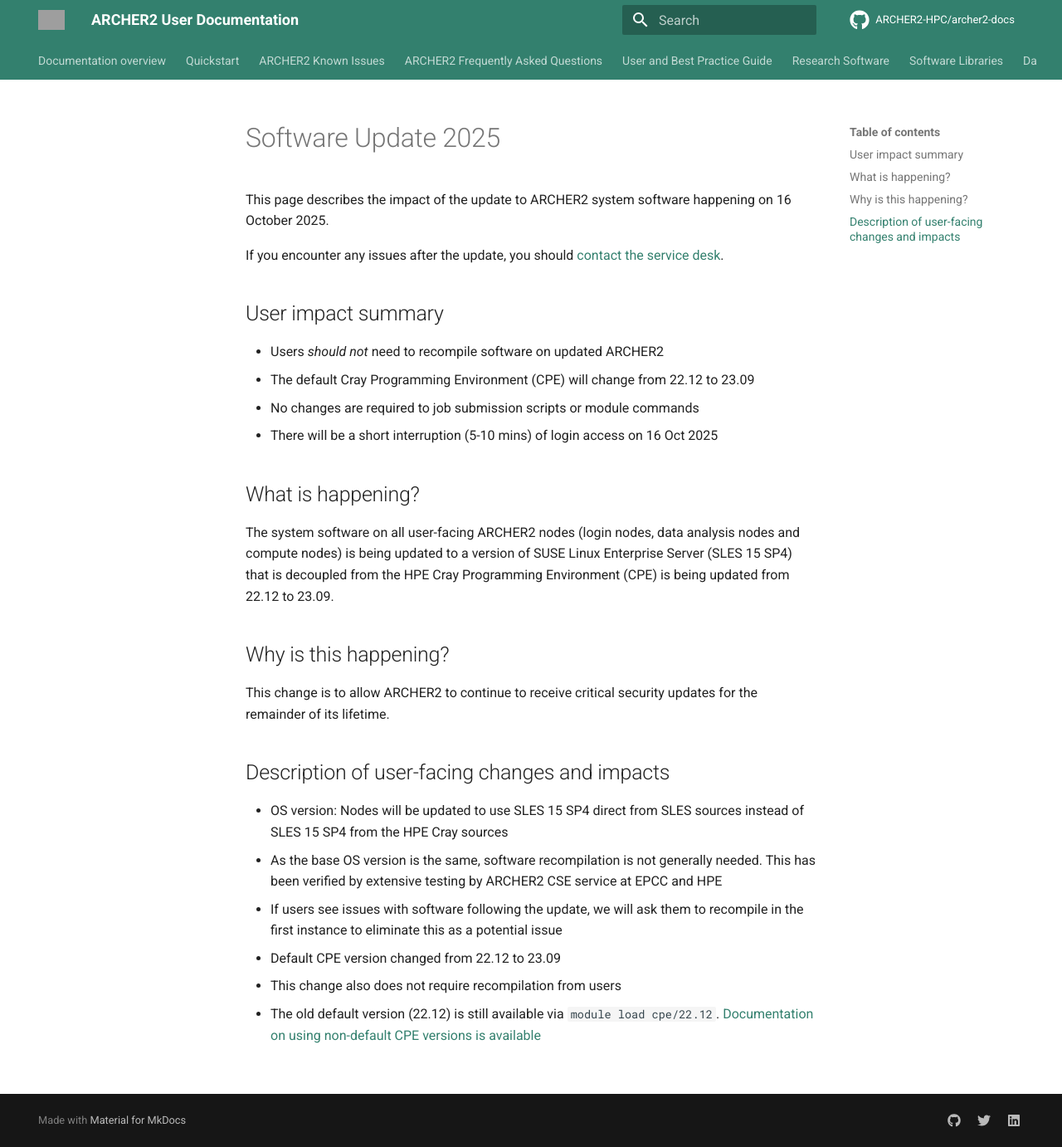
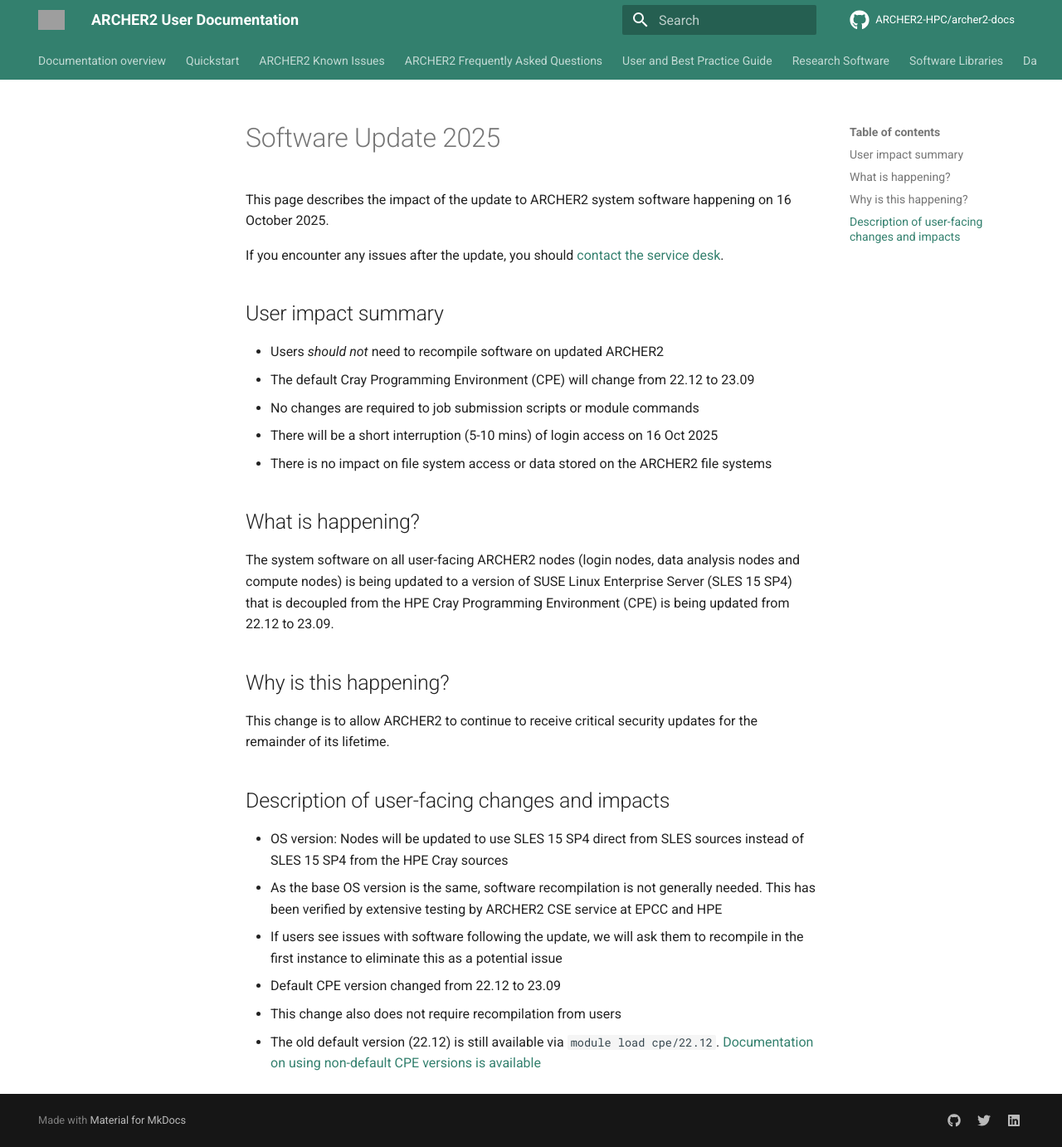
Before and after one commit to ARCHER2-HPC/archer2-docs, an MkDocs documentation site: the page built from docs/software-update-2025/index.md, in a window 1280 px wide and 1382 px high. Shown: the whole window at 83% size. Built offline with MkDocs 1.6.1 and Material for MkDocs 9.7.7, drawn with Linux system fonts in a browser that asks for light colours; comment, search, counter and statistics services are not loaded; grey boxes are pictures that could not be loaded.

Commit message:
Adds note on data

```diff
--- a/docs/software-update-2025/index.md
+++ b/docs/software-update-2025/index.md
@@ -12,6 +12,7 @@
 - The default Cray Programming Environment (CPE) will change from 22.12 to 23.09
 - No changes are required to job submission scripts or module commands
 - There will be a short interruption (5-10 mins) of login access on 16 Oct 2025
+- There is no impact on file system access or data stored on the ARCHER2 file systems
 
 ## What is happening?
 
```
